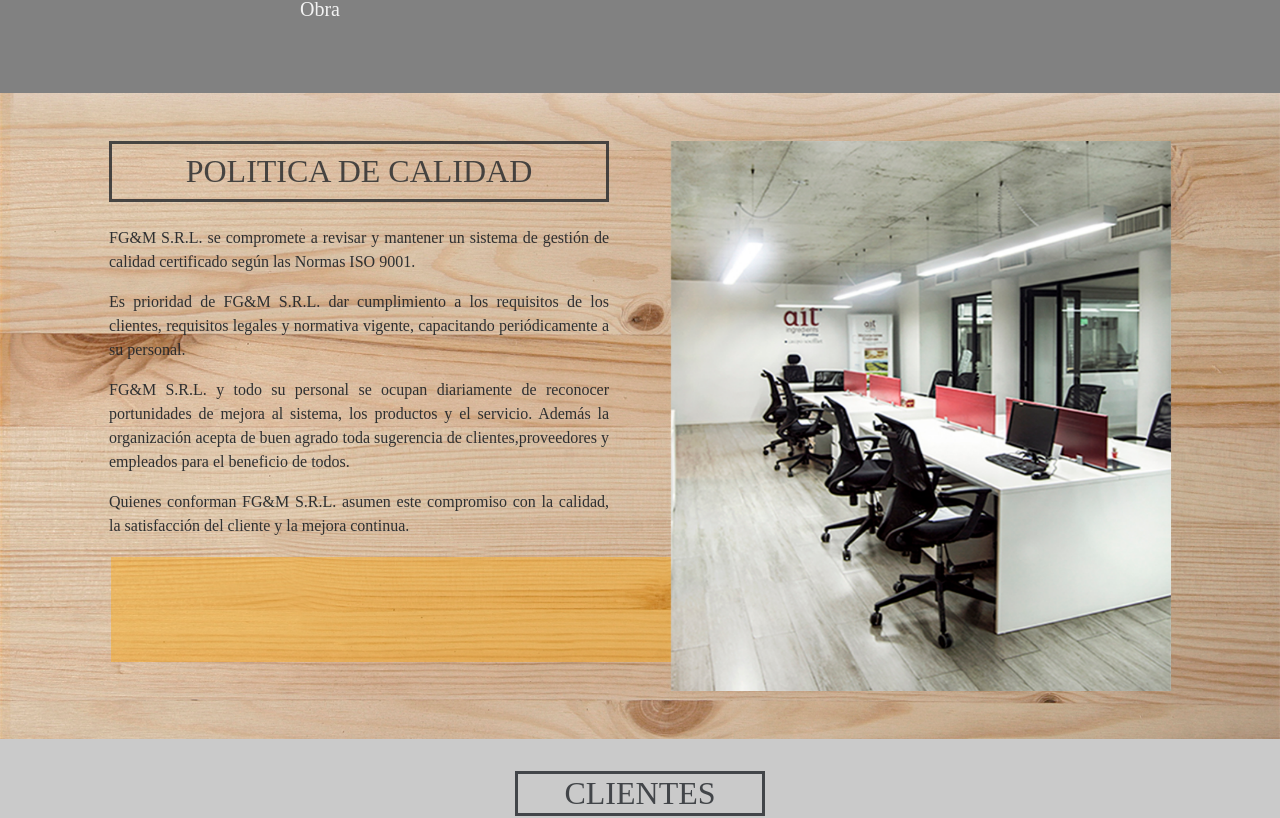
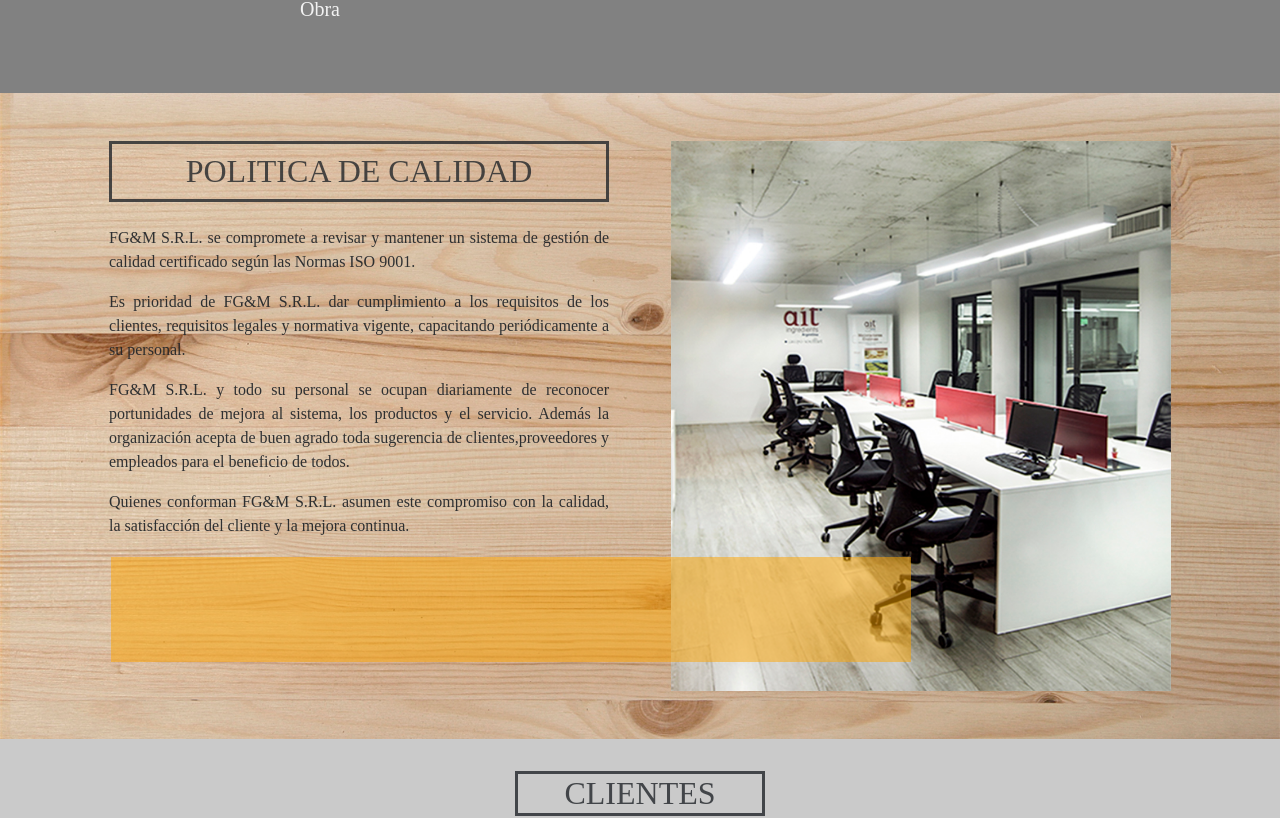
Before and after one commit to MoyaCar/deploy-dogo, a React (Create React App) app: page / in a window 1280 px wide. Shown: the part 935-1753 px from the top of the page. Built offline with nearby package versions, Linux system fonts and the light colour scheme; what cc-gram would draw is missing.

Commit message:
fix de un error de transparencia y cambio de color en navbar

```diff
--- a/src/componentes/Politica/Politica.js
+++ b/src/componentes/Politica/Politica.js
@@ -9,14 +9,14 @@ function Politica() {
         <div class='col-12 col-md-10 col-lg-6 col-xl-5 text-center bloque-derecho'>
           <div class='marco-logo mx-auto ml-lg-auto mr-lg-0'>
             <h2>POLITICA DE CALIDAD</h2>
-            <div class='d-none d-xl-block transparencia'>
-          </div>
           </div>
           <div class='texto text-justify mx-auto ml-lg-auto mr-lg-0 pt-4'>
             FG&M S.R.L. se compromete a revisar y mantener un sistema de gestión de calidad certificado según las Normas ISO 9001.<p/>
             Es prioridad de FG&M S.R.L. dar cumplimiento a los requisitos de los clientes, requisitos legales y normativa vigente, capacitando periódicamente a su personal.<p/>
             FG&M S.R.L. y todo su personal se ocupan diariamente de reconocer portunidades de mejora al sistema, los productos y el servicio. Además la organización acepta de buen agrado toda sugerencia de clientes,proveedores y empleados para el beneficio de todos. <p/>
             Quienes conforman FG&M S.R.L. asumen este compromiso con la calidad, la satisfacción del cliente y la mejora continua.
+          </div>
+          <div class='d-none d-xl-block transparencia'>
           </div>
         </div>
 
--- a/src/estilos/Layout.scss
+++ b/src/estilos/Layout.scss
@@ -14,6 +14,6 @@ h1,h2 {
 
 .ancla {
   position: relative;
-  top: -87px;
+  top: -85px;
   visibility: hidden;
 }
--- a/src/estilos/Navbar.scss
+++ b/src/estilos/Navbar.scss
@@ -1,5 +1,5 @@
 .navbe {
-  background-color: rgba($color: #ffffff, $alpha: 0.5)
+  background-color: rgba($color: whitesmoke, $alpha: 0.6)
 }
 
 .logo {
--- a/src/estilos/Politica.scss
+++ b/src/estilos/Politica.scss
@@ -1,6 +1,7 @@
 .recuadro-politica {
   background-image: url(fondos/textura-fondo-Politica.jpg);
   background-size: cover;
+
   .marco-logo {
     width: 500px;
     //border-color: black;
@@ -15,12 +16,13 @@
   }
 
   img {
+    z-index: 1 !important;
     height: 550px;
     width: 500px;
   }
 
   .transparencia {
-    z-index: 3;
+    z-index: 3 !important;
     position: absolute;
     height: 105px;
     width: 800px !important;
```
